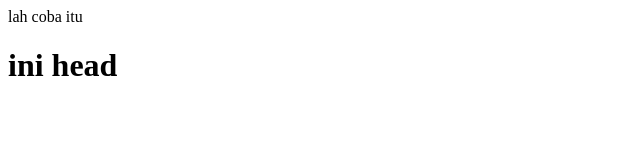
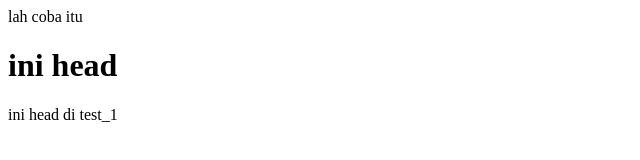
Before and after one commit to deniace/test_1, a plain HTML site: page index.html in a window 1280 px wide. Shown: the full height of the page, 0-640 px from the left. Drawn offline with Linux system fonts and the light colour scheme.

Commit message:
Update index.html
update test 1 di github

```diff
--- a/index.html
+++ b/index.html
@@ -10,5 +10,6 @@
     lah coba itu
 
     <h1>ini head</h1>
+    ini head di test_1
 </body>
 </html>
```
